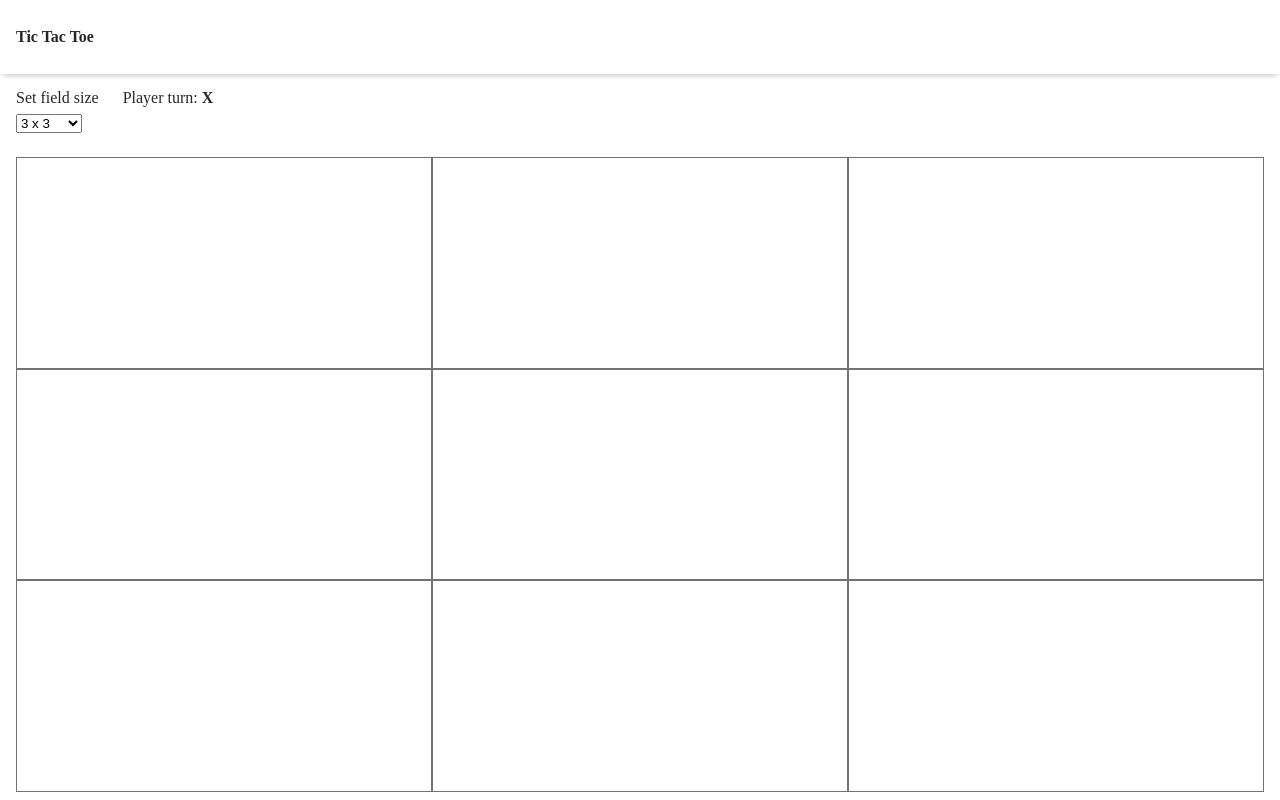
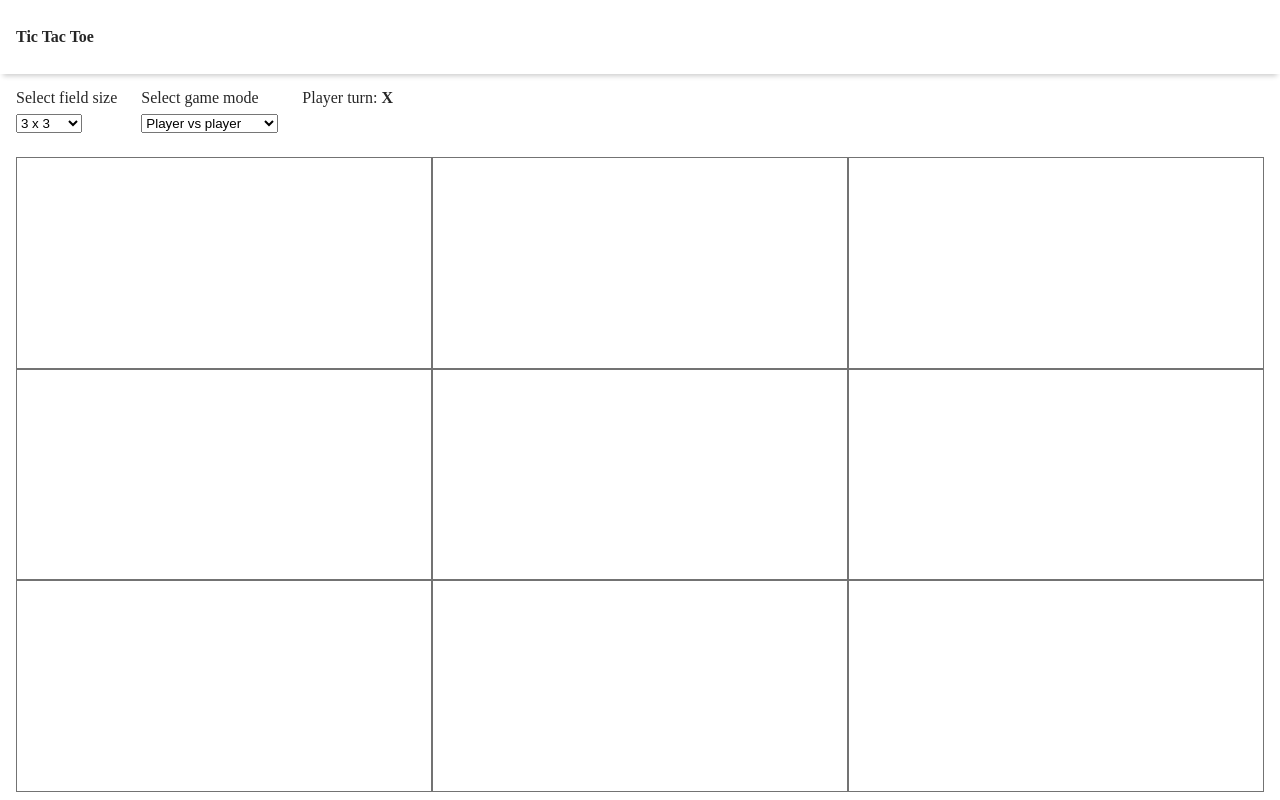
Before and after one commit to aleksieiev-o/tic-tac-toe, a React (Create React App) app: page / in a window 1280 px wide. Built offline with nearby package versions, Linux system fonts and the light colour scheme.

Commit message:
add basic logic for change game mode

```diff
--- a/src/views/Field/Field.component.tsx
+++ b/src/views/Field/Field.component.tsx
@@ -3,6 +3,11 @@ import styles from './field.module.scss';
 import CellComponent from './Cell/Cell.component';
 import FieldActionsComponent from './FieldActions/FieldActions.component';
 import { ActiveRole, ActiveRoleContext } from '../../Providers/ActiveRoleContext.provider';
+
+export const MIN_FIELD_SIZE = 3;
+export const MAX_FIELD_SIZE = 20;
+export const PVP_MODE = 'PVP';
+export const PVC_MODE = 'PVC';
 
 export enum CellValue {
   EMPTY_VALUE = '',
@@ -75,8 +80,11 @@ const changeFieldReducer = (state: Field, action: FieldAction) => {
 
 const FieldComponent: FC = (): ReactElement => {
   const { activeRole, toggleActiveRole } = useContext(ActiveRoleContext);
+
   const [started, setStarted] = useState<boolean>(false);
-  const [rowsAndColumns, setRowsAndColumns] = useState<number>(3);
+  const [rowsAndColumns, setRowsAndColumns] = useState<number>(MIN_FIELD_SIZE);
+  const [gameMode, setGameMode] = useState<string>(PVP_MODE);
+
   const fieldSize = useMemo((): number => (rowsAndColumns * rowsAndColumns), [rowsAndColumns]);
 
   const [state, dispatch] = useReducer(changeFieldReducer, createField(rowsAndColumns, fieldSize));
@@ -85,7 +93,7 @@ const FieldComponent: FC = (): ReactElement => {
     if (started) {
       dispatch({ type: FieldActions.CREATE_FIELD, payload: { cellPosition: {x: 0, y: 0}, value: CellValue.EMPTY_VALUE, fieldSize, rowsAndColumns }});
     }
-  }, [fieldSize]);
+  }, [fieldSize, gameMode]);
 
   const checkRowWin = (cell: Cell): boolean => state[cell.cellPosition.x].every((item: Cell) => item.value === activeRole as string);
 
@@ -167,7 +175,11 @@ const FieldComponent: FC = (): ReactElement => {
   return (
     <div className={styles.wrapper}>
       <div className={styles.container}>
-        <FieldActionsComponent rowsAndColumns={rowsAndColumns} setRowsAndColumns={changeFieldSize}/>
+        <FieldActionsComponent
+        gameMode={gameMode}
+        rowsAndColumns={rowsAndColumns}
+        setRowsAndColumns={changeFieldSize}
+        setGameMode={setGameMode}/>
 
         <div className={styles.field}>
           {
--- a/src/views/Field/FieldActions/FieldActions.component.tsx
+++ b/src/views/Field/FieldActions/FieldActions.component.tsx
@@ -3,35 +3,61 @@ import styles from './field-actions.module.scss';
 import FieldActionsSelectorComponent from './FieldActionsSelector.component';
 import PlayerTurnInfoComponent from './PlayerTurnInfo.component';
 import { ActiveRoleContext } from '../../../Providers/ActiveRoleContext.provider';
+import { MAX_FIELD_SIZE, MIN_FIELD_SIZE, PVC_MODE, PVP_MODE } from '../Field.component';
 
 interface Props {
   rowsAndColumns: number;
+  gameMode: string;
   setRowsAndColumns: (rowsAndColumns: number) => void;
+  setGameMode: (gameMode: string) => void;
 }
 
-const FieldActionsComponent: FC<Props> = ({ rowsAndColumns, setRowsAndColumns }): ReactElement => {
+const FieldActionsComponent: FC<Props> = ({ rowsAndColumns, gameMode, setRowsAndColumns, setGameMode }): ReactElement => {
   const { resetActiveRole } = useContext(ActiveRoleContext);
 
   const changeFieldSize = (e: ChangeEvent<HTMLSelectElement>) => {
-    const rowsAndColumns: number = parseInt(e.target.value, 10);
     resetActiveRole();
-    setRowsAndColumns(rowsAndColumns);
+    setRowsAndColumns(parseInt(e.target.value, 10));
+  };
+
+  const changeGameMode = (e: ChangeEvent<HTMLSelectElement>) => {
+    resetActiveRole();
+    setGameMode(e.target.value);
   };
 
   const renderFieldSizeValues = (): Array<ReactElement> => {
-    const sizes = [3, 4, 5, 6, 7, 8, 9, 10, 11, 12, 13, 14, 15, 16, 17, 18, 19, 20];
+    const sizes = [];
+    for (let i = MIN_FIELD_SIZE; i <= MAX_FIELD_SIZE; i++) {
+      sizes.push({ value: i, title: `${i} x ${i}` });
+    }
 
-    return sizes.map((item) => <option value={item} key={item.toString()}>{item} x {item}</option>);
+    return sizes.map((item) => <option value={item.value} key={item.value.toString()}>{item.title}</option>);
+  };
+
+  const renderGameModeValues = (): Array<ReactElement> => {
+    const modes = [
+      { value: PVP_MODE, title: 'Player vs player' },
+      { value: PVC_MODE, title: 'Player vs computer' },
+    ];
+
+    return modes.map((item) => <option value={item.value} key={item.value}>{item.title}</option>);
   };
 
   return (
     <div className={styles.fieldActions}>
       <FieldActionsSelectorComponent
-      label={'Set field size'}
-      selectName={'fieldSize'}
+      label={'Select field size'}
+      selectName={'field size'}
       selectValue={rowsAndColumns}
       selectOptions={renderFieldSizeValues()}
       changeHandler={(e: ChangeEvent<HTMLSelectElement>) => changeFieldSize(e)}/>
+
+      <FieldActionsSelectorComponent
+      label={'Select game mode'}
+      selectName={'game mode'}
+      selectValue={gameMode}
+      selectOptions={renderGameModeValues()}
+      changeHandler={(e: ChangeEvent<HTMLSelectElement>) => changeGameMode(e)}/>
 
       <PlayerTurnInfoComponent/>
     </div>
```
